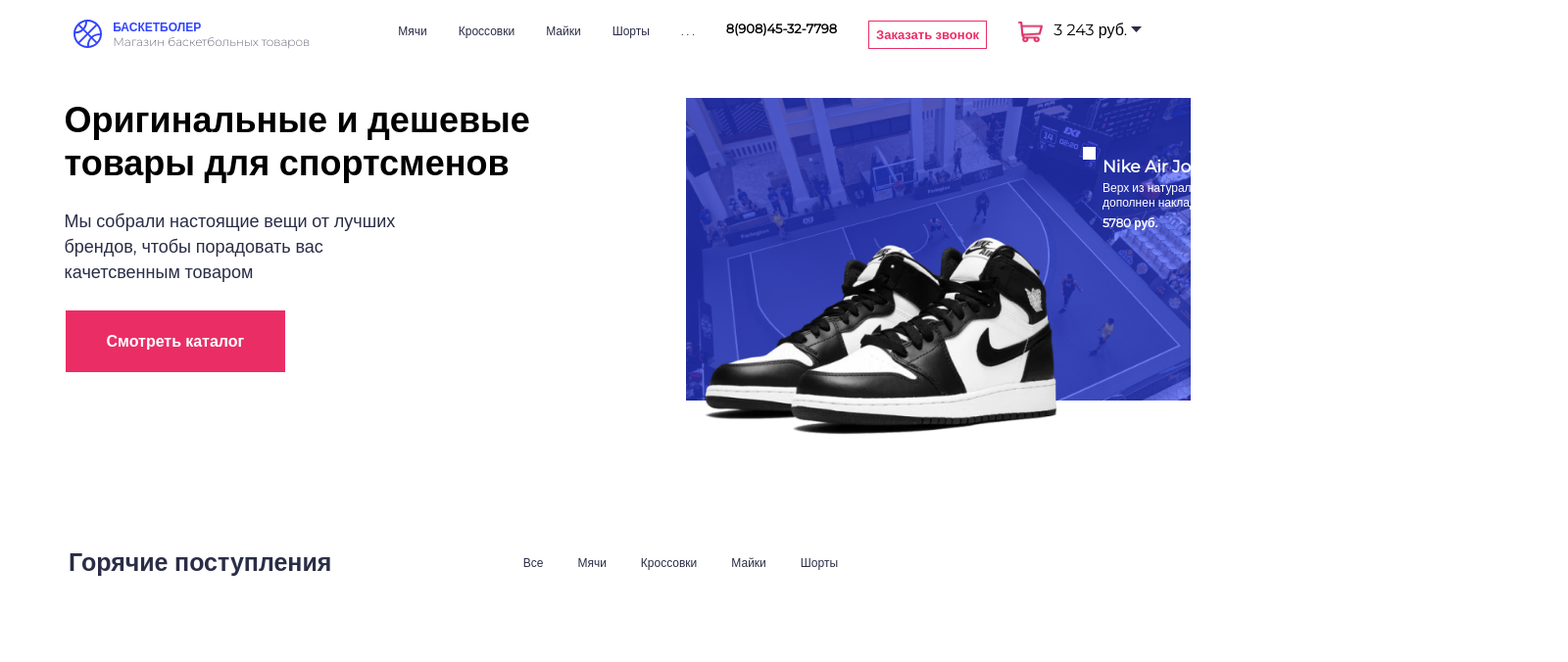
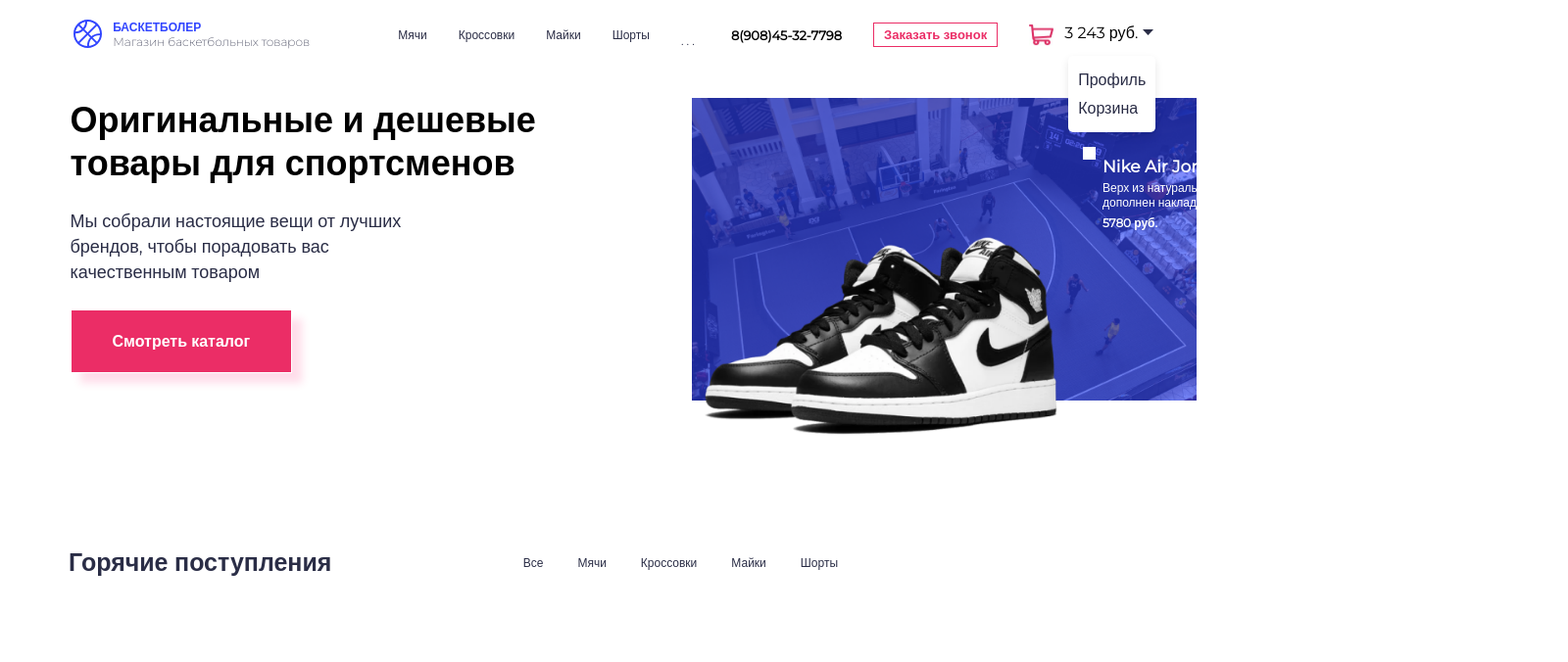
Before and after one commit to VanteBar/Basketballerr, a plain HTML site: page index.html in a window 1280 px wide. Both pictures are taken after a click on the picture 1159 px from the left and 30 px from the top of the page. Shown: the top 676 px of the page at 98% size, 1600 px wide, since content can reach past the window. Drawn offline with Linux system fonts and the light colour scheme; files whose address does not match are found by name.

Commit message:
Исправлен header, footer. Добавлен popup

```diff
--- a/css/css.css
+++ b/css/css.css
@@ -114,6 +114,8 @@ body{
     font-style: normal;
     font-size: 16px;
     font-weight: normal;
+    display: grid;
+    grid-template-rows: auto 1fr auto;
 }
 
 /*/////////////////////////// H E A D E R ////////////////////////////////////*/
@@ -182,7 +184,9 @@ body{
 }
 
 .header_item{
+    display: flex;
     margin-right: 32px;
+    align-items: center;
 }
 
 .header_item:last-child{
@@ -219,18 +223,24 @@ body{
 
 .to-order{
     color: #EB2D66;
-    margin-top: 0;
-    padding: 7px;
-    border: 1px solid;
-    border-color: #EB2D66;
     font-size: 13px;
     font-weight: 700;
     line-height: 13px;
     letter-spacing: 0em;
+    display: flex;
+}
 
+#header_item_to-order_border{
+    border: 1px solid #EB2D66;
+    padding: 5px 10px;
+    display: flex;
+    align-items: center;
+    justify-content: center;
+    height: 100%;
 }
 
 .header-link2{
+    display: flex;
     text-decoration: none;
 }
 
@@ -257,6 +267,50 @@ body{
     height: 6px;
     margin-top: 6px;
 }
+/*------------------------------------------------------------------------------*/
+/*----------------------------- P O P U P  -------------------------------------*/
+.popup {
+    display: none;
+    position: absolute;
+    background-color: white;
+    box-shadow: 0 4px 8px rgba(0, 0, 0, 0.1);
+    border-radius: 5px;
+    padding: 10px;
+    margin-top: 120px;
+    margin-left: 40px;
+    z-index: 100;
+    transition: opacity 0.3s ease, transform 0.3s ease;
+    opacity: 0;
+    transform: translateY(-10px);
+}
+
+.popup.show {
+    display: block;
+    opacity: 1;
+    transform: translateY(0);
+}
+
+.popup ul {
+    list-style: none;
+    padding: 0;
+    margin: 0;
+}
+
+.popup li {
+    padding: 5px 0;
+}
+
+.popup li a {
+    text-decoration: none;
+    color: #2A2D46;
+}
+
+.popup li a:hover {
+    color: #EB2D66;
+}
+
+
+/*------------------------------------------------------------------------------*/
 
 /*/////////////////////////F I R S T   S C R E E N////////////////////////////*/
 
@@ -303,6 +357,7 @@ body{
     display: inline-block;
     text-decoration: none;
     text-align: center;
+    background-color: #EB2D66;
 }
 
 .watch_catalog{
@@ -314,6 +369,7 @@ body{
     line-height: 23px;
     letter-spacing: 0em;
     text-align: left;
+    box-shadow: 10px 10px 8px 0px rgba(252, 25, 115, 0.15);
 }
 
 #watch_catalog_txt{
@@ -323,7 +379,6 @@ body{
     margin-left: 42px;
 }
 /*////////////////////////// C O N T E N T 1 /////////////////////////////////*/
-
 .cross-back{
     width: 515px;
 }
@@ -626,18 +681,18 @@ body{
     /*//////////////////////////// F O O T E R ///////////////////////////*/
 
 .footer{
-    width: 1600px;
+    display: flex;
+    justify-content: center;
+    width: 100%;
     height: 276px;
-    top: 3103px;
     background: #343A62;
-    margin-top: 120px;
 }
 
 .footer_wrapper{
     max-width: 1292px;
     margin: 0 auto;
     display: flex;
-    justify-content: left;
+    justify-content: center;
 }
 
 .footer_content{
@@ -647,7 +702,6 @@ body{
     flex-wrap: wrap;
     align-items: center;
     justify-content: space-between;
-    margin-top: 130px;
 }
 
 .footer_logo{
@@ -796,6 +850,7 @@ body{
     top: 2863px;
     left: 215px;
     justify-content: left;
+    height: 250px;
  }
 
  .about_store{
--- a/index.html
+++ b/index.html
@@ -47,22 +47,32 @@
                                     <a href="##" class="header-link" id= "points">. . .</a>
                                 </li>
                                 <li class="header_item" id="number">
-                                    8(908)45-32-7798
+                                    <p>8(908)45-32-7798</p>
+
                                 </li>
-                                <li class="header_item" >
+                                <li class="header_item">
+                                    <div id="header_item_to-order_border">
                                         <a href="##">
                                             <div class="header-link2">
                                                 <div class="to-order">
-                                                Заказать звонок
+                                                    <p>Заказать звонок</p>
                                                 </div>
                                             </div>
                                         </a>
+                                    </div>
                                 </li>
                                 <li class="header_item" id="basket">
                                     <div class="header-bask">
                                         <img src="images/bask.jpg" alt="" class="header_nav_bask">
                                         3 243 руб.
-                                        <img src="images/Vector 1.svg" alt="" class="header-vector">
+                                        <img src="images/Vector 1.svg" alt="" class="header-vector" id="togglePopup">
+                                    </div>
+                                    <!-- Popup окно -->
+                                    <div class="popup" id="popupMenu">
+                                        <ul>
+                                            <li><a href="#profile">Профиль</a></li>
+                                            <li><a href="#cart">Корзина</a></li>
+                                        </ul>
                                     </div>
                                 </li>
                             </ul>
@@ -79,7 +89,7 @@
             <div class="offer_const">
                 <p id="txt_h1">Оригинальные и дешевые товары для спортсменов</p>
                 <p id="content">Мы собрали настоящие вещи от лучших брендов,
-                    чтобы порадовать вас качетсвенным товаром
+                    чтобы порадовать вас качественным товаром
                 </p>
                 <a href="##">
                     <div class="first_screen_btn">
@@ -265,7 +275,6 @@
 
 
         <div class="footer">
-            <div class="footer_wrapper">
             <div class="footer_content">
 
                 <div class="footer_logo">
@@ -319,8 +328,6 @@
                         </ul>
                     </nav>
             </div>
-
-            </div>
         </div>
     </div>
 
--- a/js/js.js
+++ b/js/js.js
@@ -10,4 +10,23 @@ btnRight.addEventListener('click', ()=>{
 btnLeft.addEventListener('click', ()=>{
     scroll.style.scrollBehavior = "smooth";
     scroll.scrollLeft -= 1100;
-})
+});
+
+
+const togglePopup = document.getElementById('togglePopup');
+const popupMenu = document.getElementById('popupMenu');
+
+togglePopup.addEventListener('click', () => {
+    if (popupMenu.classList.contains('show')) {
+        popupMenu.classList.remove('show');
+    } else {
+        popupMenu.classList.add('show');
+    }
+});
+
+
+document.addEventListener('click', (event) => {
+    if (!togglePopup.contains(event.target) && !popupMenu.contains(event.target)) {
+        popupMenu.classList.remove('show');
+    }
+});
```
Lines whose indentation alone changed are shown as unchanged.
